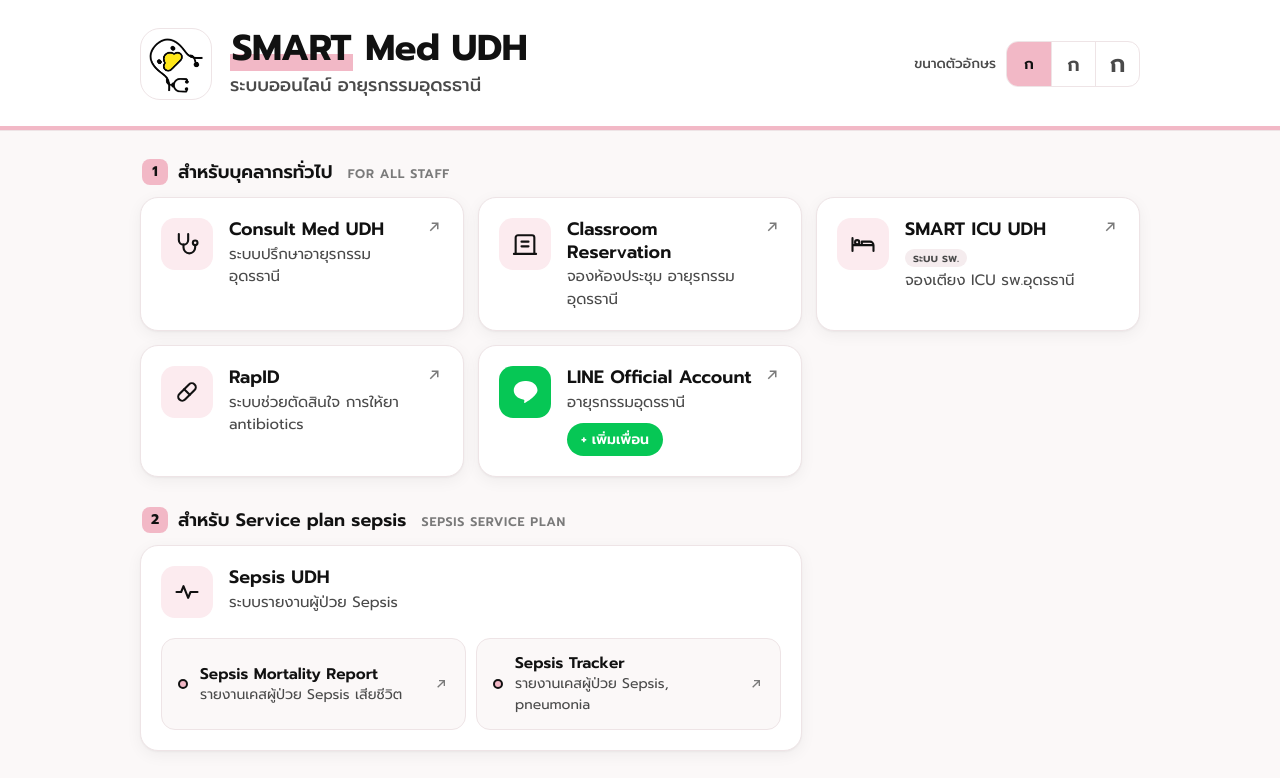
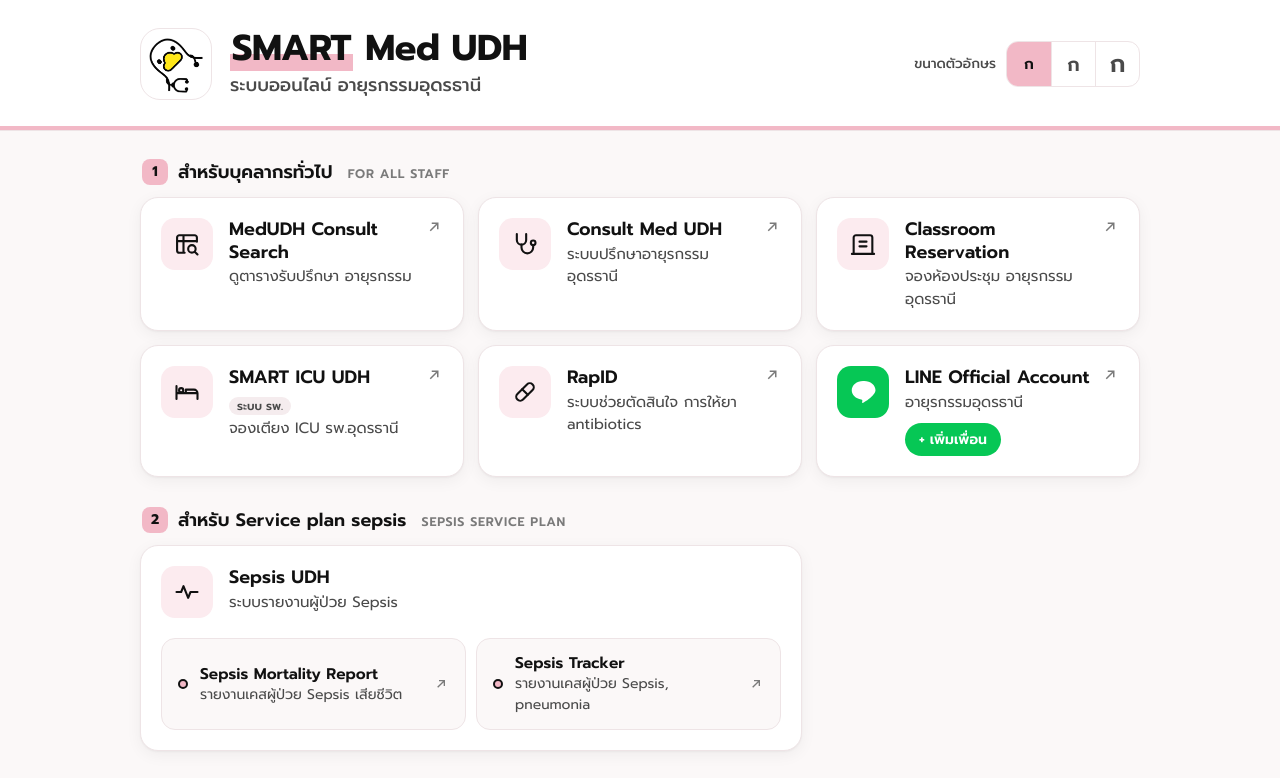
Before and after one commit to medicineudh/smartmed-udh, a plain HTML site: page index.html in a window 1280 px wide. Shown: the top 778 px of the page. Drawn offline with Linux system fonts and the light colour scheme.

Commit message:
Add files via upload

```diff
--- a/index.html
+++ b/index.html
@@ -190,6 +190,8 @@
    ========================================================== */
 const SECTIONS = [
   { title: "สำหรับบุคลากรทั่วไป", en: "For all staff", apps: [
+    { name: "MedUDH Consult Search", th: "ดูตารางรับปรึกษา อายุรกรรม", icon: "table",
+      url: "https://script.google.com/macros/s/AKfycbzMFSh-Ext_qAOLtmXwV3LVMEvyCGh3nHamlxrGhLirRJOCYotyi90not4DGha1oAYdow/exec" },
     { name: "Consult Med UDH", th: "ระบบปรึกษาอายุรกรรม อุดรธานี", icon: "consult",
       url: "https://script.google.com/macros/s/AKfycbztzi1eQELUaGIJJQBV8xUlo713mL523KpYpZ9hmjnI6gFl2-kq1L7CZmguVbQ7JhBKEw/exec" },
     { name: "Classroom Reservation", th: "จองห้องประชุม อายุรกรรมอุดรธานี", icon: "room",
@@ -224,6 +226,7 @@
   room:'<path d="M4 20.5V6.5a2 2 0 0 1 2-2h12a2 2 0 0 1 2 2v14"/><path d="M2.5 20.5h19M9 10h6M9 14h6"/>',
   icu:'<path d="M3 18V7M3 13h18v5M21 13a3 3 0 0 0-3-3h-7v3"/><circle cx="7" cy="10.5" r="1.8"/>',
   line:'<path d="M12 3.2c-5 0-9 3.3-9 7.4 0 3.7 3.2 6.8 7.6 7.3.3.1.7.2.8.5.1.2.1.6 0 .9l-.1.8c0 .2-.2.9.8.5s5.5-3.3 7.5-5.6c1.4-1.5 2.4-3 2.4-4.4 0-4.1-4-7.4-9-7.4z"/>',
+  table:'<path d="M20.5 10V6.5a2 2 0 0 0-2-2h-13a2 2 0 0 0-2 2v11a2 2 0 0 0 2 2H10M3.5 9.5h17M9 4.5v15"/><circle cx="16.2" cy="16.2" r="3.2"/><path d="M18.6 18.6l2.4 2.4"/>',
   shift:'<circle cx="12" cy="12" r="8.5"/><path d="M12 7.5V12l3 2"/>',
   abx:'<rect x="2.8" y="8.6" width="18.4" height="6.8" rx="3.4" transform="rotate(-45 12 12)"/><path d="M9.6 9.6l4.8 4.8"/>'
 };
```
